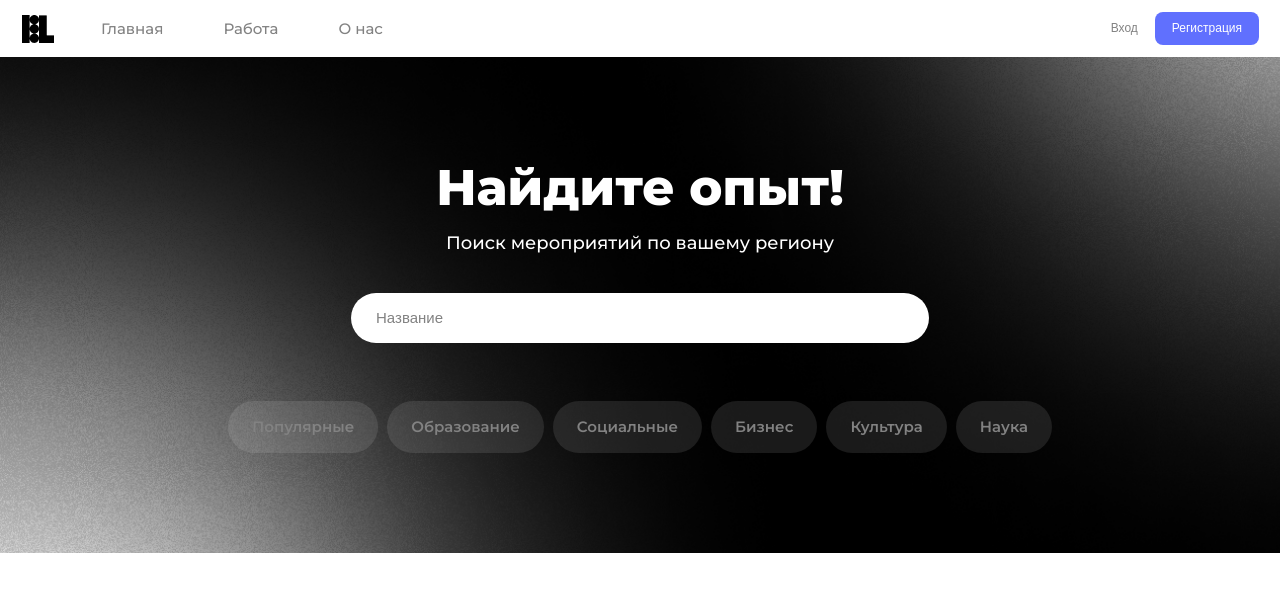
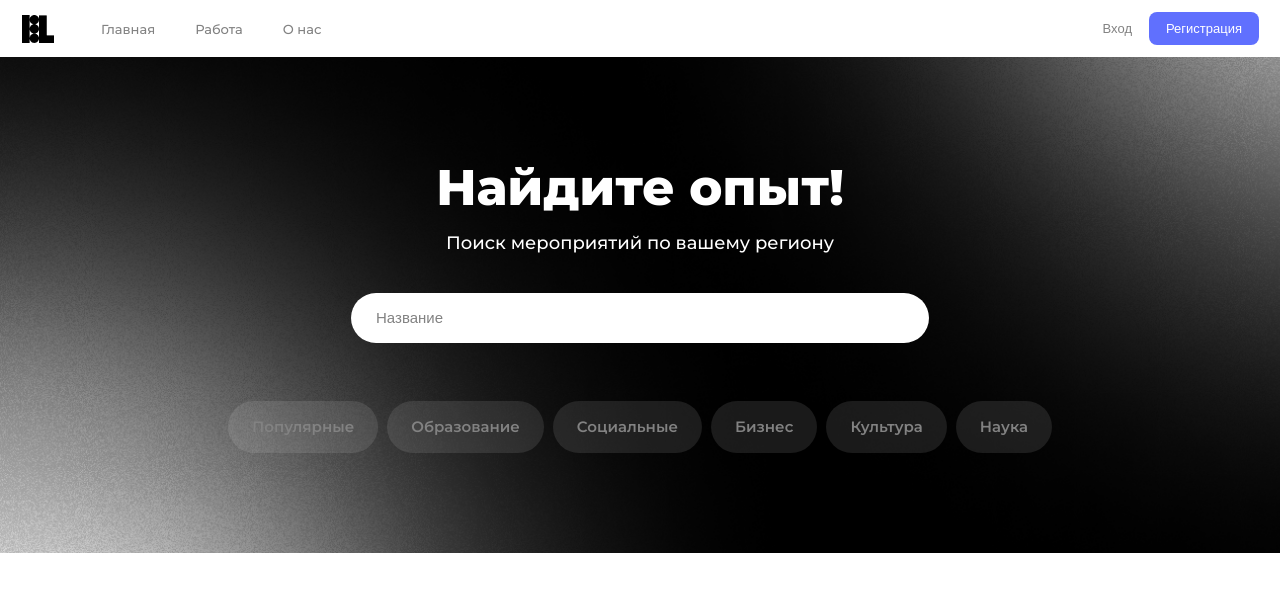
Before and after one commit to YaraZan/eventlist-client, a Vue app: page / in a window 1280 px wide. Shown: the top 592 px of the page. Built offline with nearby package versions, Linux system fonts and the light colour scheme; no server answers.

Commit message:
add: Auth check

```diff
--- a/src/components/Header.vue
+++ b/src/components/Header.vue
@@ -4,18 +4,18 @@
             <img src="../img/logo.png" alt="Logo" class="logo">
             <div class="header__links-wrapper">
                 <router-link class="header__link header__home-link" to="/">Главная</router-link>
-                <router-link to="/Work" class="header__link header__work-link">Работа</router-link>
-                <router-link to="/About" class="header__link header__about-link">О нас</router-link>
+                <router-link to="/work" class="header__link header__work-link">Работа</router-link>
+                <router-link to="/about" class="header__link header__about-link">О нас</router-link>
             </div>
             <div v-if="isAuthorized" class="header__profile-wrapper">
-                <a href="" class="notifications"></a>
-                <a href="" class="user-profile">
-                    <img src="" alt="" class="user-profile-img-33">
-                </a>
+                <img src="@/img/notifications.png" class="notifications">
+                <router-link to="/profile" href="" class="user-profile-link">
+                    <img src="@/img/user-pfp-16.png" alt="">
+                </router-link >
             </div>
             <div v-else class="header__button-wrapper">
-                <router-link to="/Auth"><button class="sign-in-btn">Вход</button></router-link>
-                <router-link to="/Login"><button class="sign-up-btn">Регистрация</button></router-link>
+                <router-link to="/auth"><button class="sign-in-btn">Вход</button></router-link>
+                <router-link to="/login"><button class="sign-up-btn">Регистрация</button></router-link>
             </div>
         </div>
     </div>
@@ -28,7 +28,7 @@ export default {
     name: 'Header',
     data() {
         return {
-            isAuthorized: this.$store.state.user.isAuthorized
+            isAuthorized: this.$store.getters.getAuthorized
         }
     },
     async created() {
@@ -51,11 +51,11 @@ export default {
         margin-left: 45px;
     }
     .header__link:not(:last-child) {
-        margin-right: 60px;
+        margin-right: 40px;
     }
     .header__link {
         font-weight: 500;
-        font-size: 15.05px;
+        font-size: 13.05px;
         line-height: 18px;
         text-decoration: none;
         color: #828282;
@@ -78,7 +78,7 @@ export default {
         border: none;
         background-color: transparent;
         font-weight: 500;
-        font-size: 12px;
+        font-size: 13px;
         line-height: 13px;
         color: #828282;
         padding: 10px 17px;
@@ -90,10 +90,24 @@ export default {
         border-radius: 8px;
         padding: 10px 17px;
         font-weight: 500;
-        font-size: 12px;
+        font-size: 13px;
         line-height: 13px;
 
         color: #FFFFFF;
         cursor: pointer;
     }
+    .header__profile-wrapper {
+        margin-left: auto;
+        display: flex;
+        justify-content: center;
+        align-items: center;
+    }
+    .user-profile-link {
+        margin-left: 30px;
+        transition: all .3s cubic-bezier(0.42, 0, 0.58, 1);
+    }
+    .user-profile-link:hover img {
+        stroke: 2px linear-gradient(227.82deg, #6070FE -0.23%, #3D458B 106.82%);
+border-radius: 2.46269px;
+    }
 </style>
```
